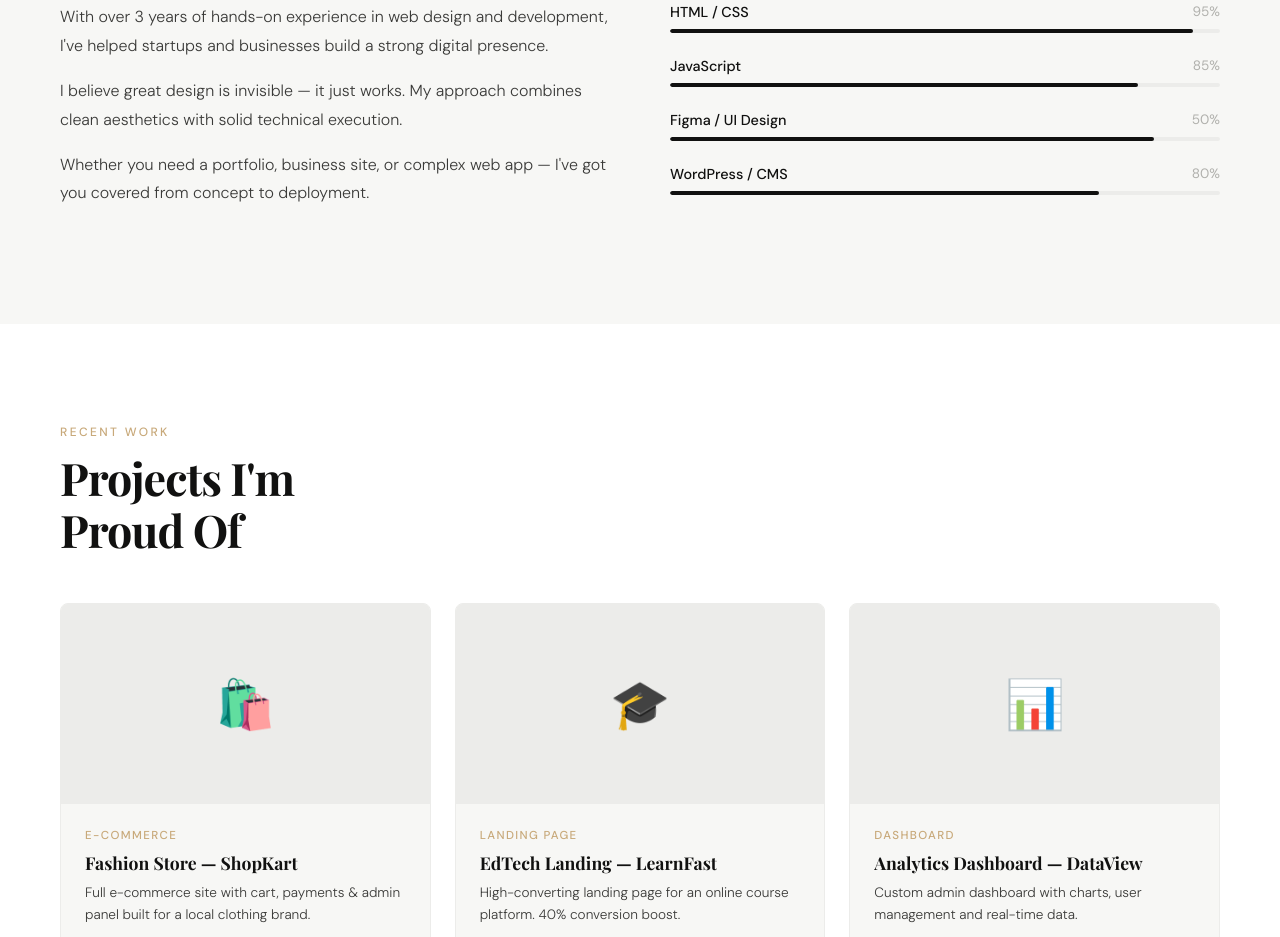
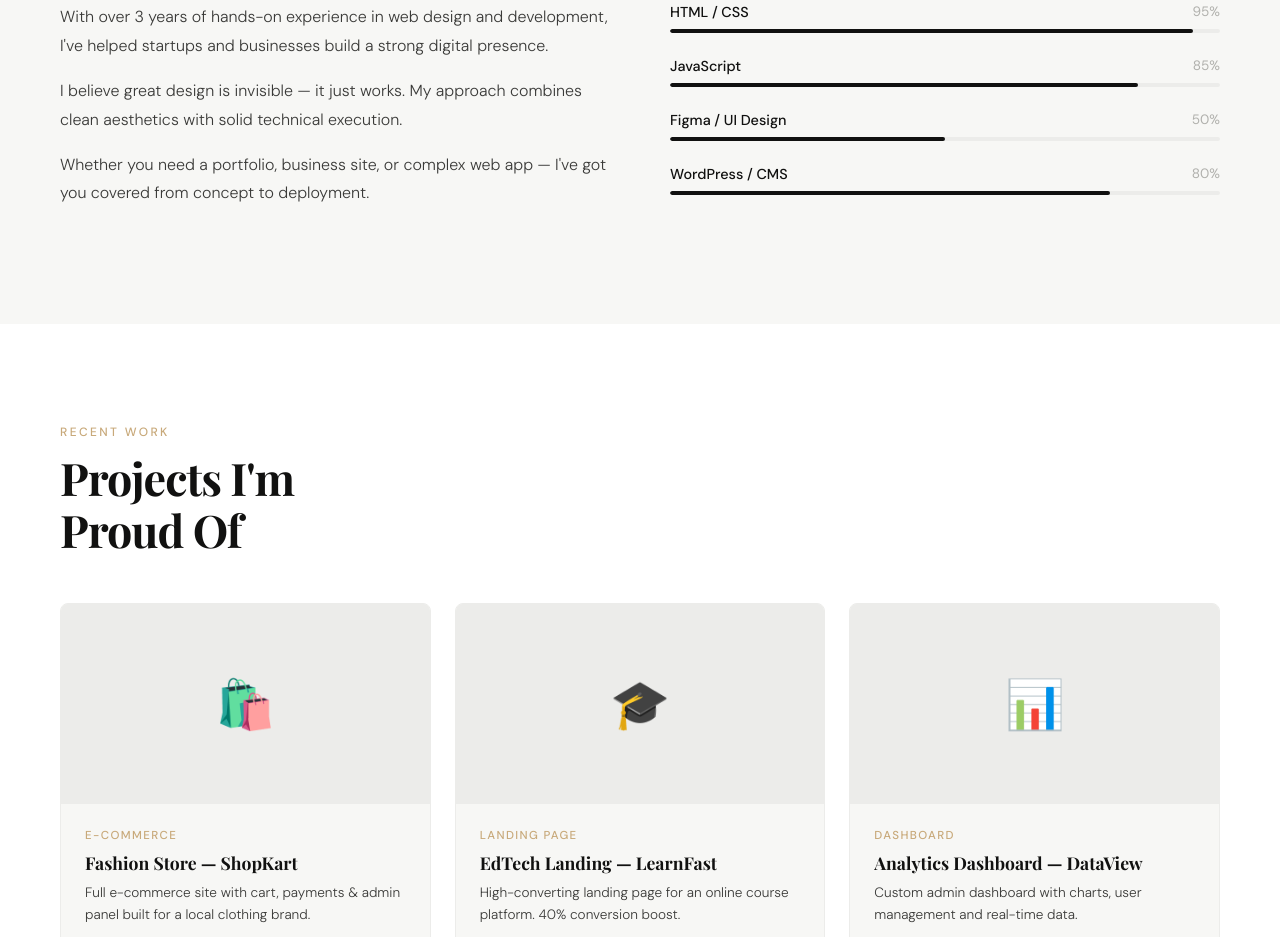
Before and after one commit to amandeep-singh8195/Portfolio, a plain HTML site: page index.html in a window 1280 px wide. Shown: the part 2132-3069 px from the top of the page. Drawn offline with nearby package versions, Linux system fonts and the light colour scheme.

Commit message:
Update index.html

```diff
--- a/index.html
+++ b/index.html
@@ -635,11 +635,11 @@
         </div> -->
         <div class="skill-bar-item">
           <div class="skill-bar-header"><span class="skill-bar-name">Figma / UI Design</span><span class="skill-bar-pct">50%</span></div>
-          <div class="skill-bar-track"><div class="skill-bar-fill" data-width="88"></div></div>
+          <div class="skill-bar-track"><div class="skill-bar-fill" data-width="50"></div></div>
         </div>
         <div class="skill-bar-item">
           <div class="skill-bar-header"><span class="skill-bar-name">WordPress / CMS</span><span class="skill-bar-pct">80%</span></div>
-          <div class="skill-bar-track"><div class="skill-bar-fill" data-width="78"></div></div>
+          <div class="skill-bar-track"><div class="skill-bar-fill" data-width="80"></div></div>
         </div>
         <!-- <div class="skill-bar-item">
           <div class="skill-bar-header"><span class="skill-bar-name">Node.js / Backend</span><span class="skill-bar-pct">70%</span></div>
```
